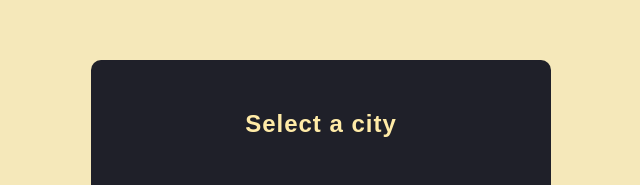
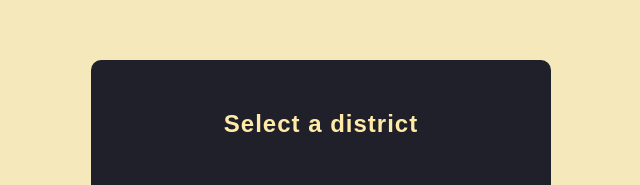
Before and after one commit to sktavinash/srilankaPopulationjs, a plain HTML site: page index.html in a window 1280 px wide. Shown: the part 140-325 px from the top of the page, without its empty margins (319-959 px from the left). Drawn offline with Linux system fonts and the light colour scheme.

Commit message:
Update index.html

```diff
--- a/index.html
+++ b/index.html
@@ -11,7 +11,7 @@
 
 <body>
     <div id="wrapper">
-        <h2>Select a city</h2>
+        <h2>Select a district</h2>
         <div class="inputdiv">
             <select id="input">
                 <option value="colombo">Colombo</option>
```
